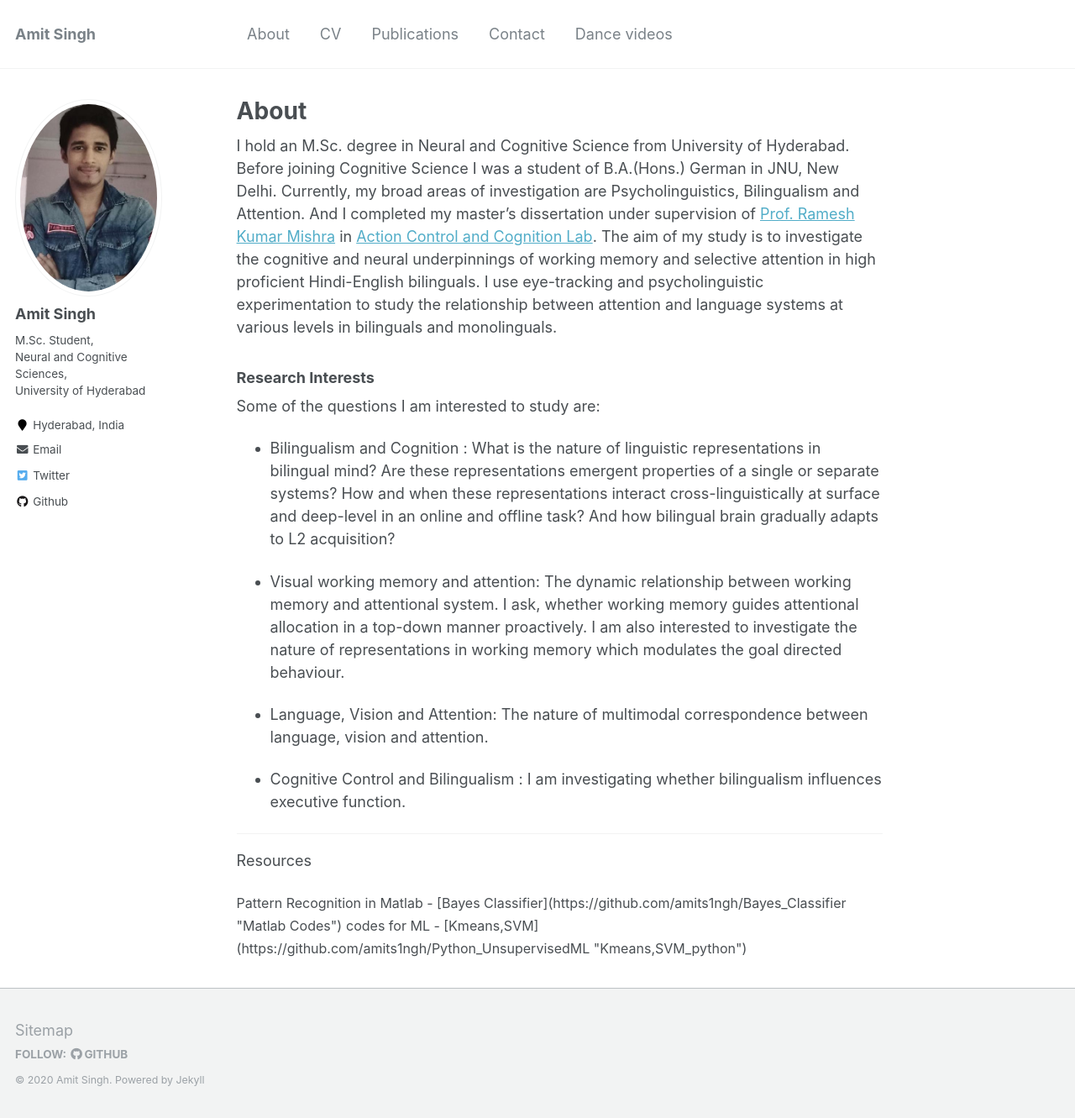
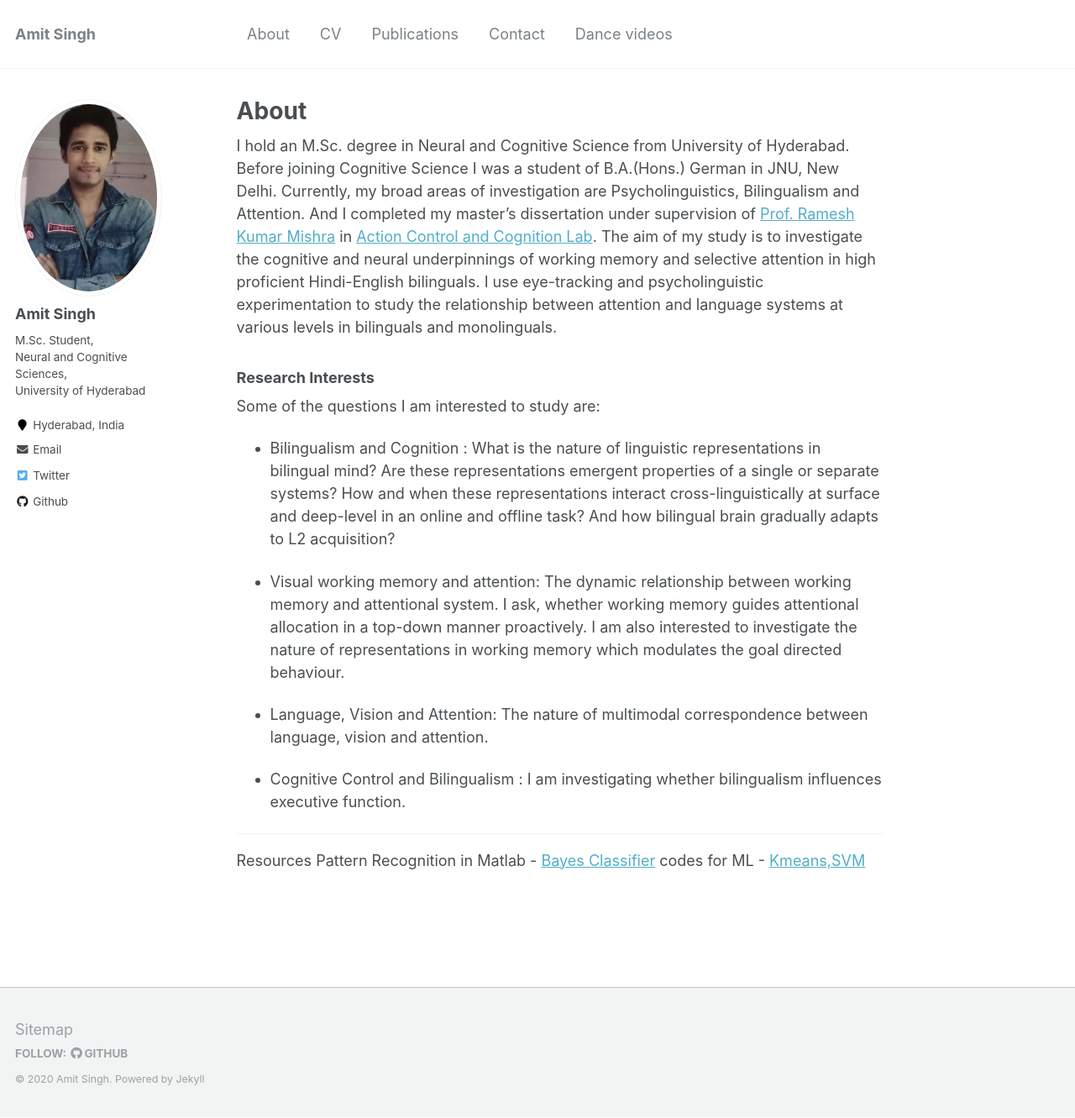
Before and after one commit to amits1ngh/amits1ngh.github.io, a Jekyll site: the page built from _pages/about.md, in a window 1280 px wide and 1331 px high. Shown: the whole window at 84% size. Built offline with Jekyll 4.4.1, drawn with Linux system fonts in a browser that asks for light colours.

Commit message:
minor edit

```diff
--- a/_pages/about.md
+++ b/_pages/about.md
@@ -23,5 +23,5 @@ Some of the questions I am interested to study are:
 
 ---
 Resources
-<font size="3">Pattern Recognition in Matlab - [Bayes Classifier](https://github.com/amits1ngh/Bayes_Classifier "Matlab Codes")</font>
-<font size="3">codes for ML - [Kmeans,SVM](https://github.com/amits1ngh/Python_UnsupervisedML "Kmeans,SVM_python") </font>
+Pattern Recognition in Matlab - [Bayes Classifier](https://github.com/amits1ngh/Bayes_Classifier "Matlab Codes")
+codes for ML - [Kmeans,SVM](https://github.com/amits1ngh/Python_UnsupervisedML "Kmeans,SVM_python")
```
Also changed, not shown: _pages/self.md (+2 -2 lines).
